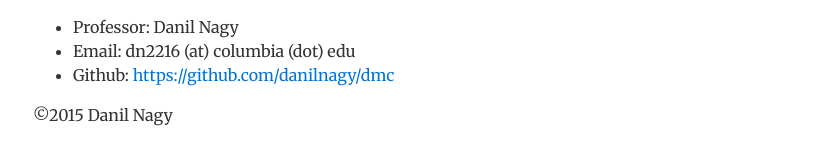
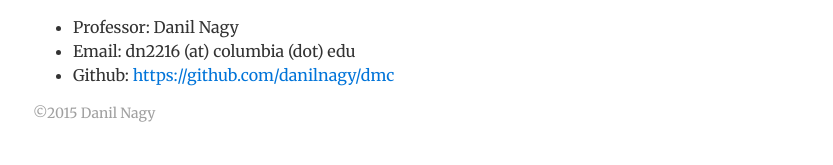
Before and after one commit to danilnagy/dmc, a Jekyll site: the page built from about.md, in a window 1280 px wide. Shown: the part 236-401 px from the top of the page, without its empty margins (223-1056 px from the left). Built offline with Jekyll 4.4.1, drawn with Linux system fonts in a browser that asks for light colours; Markdown is read by kramdown in place of the engine named in the settings.

Commit message:
Update _layout.scss

```diff
--- a/_sass/_layout.scss
+++ b/_sass/_layout.scss
@@ -29,10 +29,8 @@ main {
 }
 
 .site-footer {
-    > p{
-        color: $meta-color;
-        font-size: $small-font-size;
-    }
+    color: $meta-color;
+    font-size: $small-font-size;
 
 }
 
```
